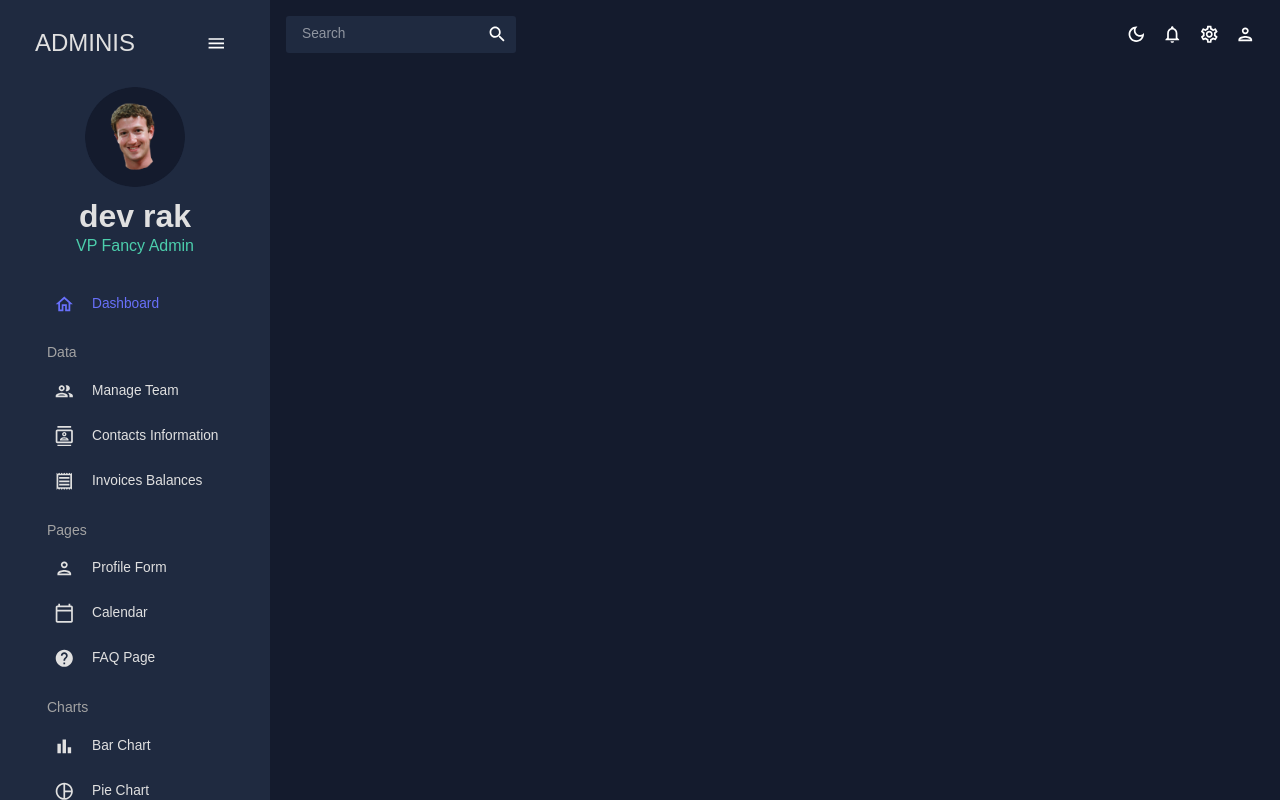
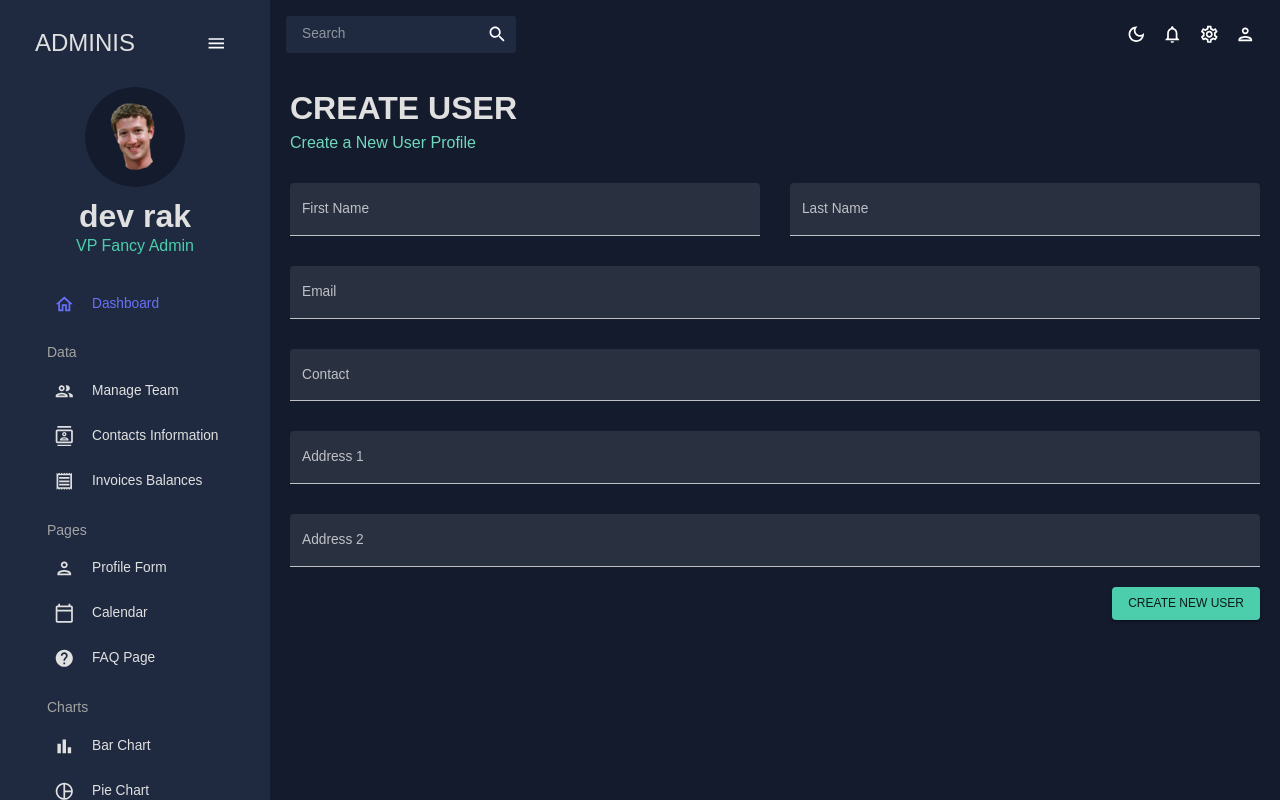
Before and after one commit to developer-rak/admin_dashboard_full, a React (Create React App) app: page /form in a window 1280 px wide. Built offline with nearby package versions, Linux system fonts and the light colour scheme.

Commit message:
user form

```diff
--- a/src/App.js
+++ b/src/App.js
@@ -6,9 +6,9 @@
 import Dashboard from './scenes/dashboard';
 import Team from './scenes/team';
 import Contacts from './scenes/contacts';
-// import Invoices from './scenes/invoices';
+import Invoices from './scenes/invoices';
+import Form from './scenes/form';
 // import Bar from './scenes/bar';
-// import Form from './scenes/form';
 // import Line from './scenes/line';
 // import Pie from './scenes/pie';
 // import FAQ from './scenes/faq';
@@ -30,9 +30,9 @@
               <Route path='/' element={<Dashboard />} />
               <Route path='/team' element={<Team />} />
               <Route path='/contacts' element={<Contacts />} />
-              {/* <Route path='/invoices' element={<Invoices />} /> */}
+              <Route path='/invoices' element={<Invoices />} />
+              <Route path='/form' element={<Form />} />
               {/* <Route path='/bar' element={<Bar />} /> */}
-              {/* <Route path='/form' element={<Form />} /> */}
               {/* <Route path='/line' element={<Line />} /> */}
               {/* <Route path='/pie' element={<Pie />} /> */}
               {/* <Route path='/faq' element={<FAQ />} /> */}
--- /dev/null
+++ b/src/scenes/form/index.jsx
@@ -0,0 +1,155 @@
+import { Box, Button, TextField } from "@mui/material";
+import { Formik } from "formik";
+import * as yup from "yup";
+import useMediaQuery from "@mui/material/useMediaQuery";
+
+import Header from "../../components/Header";
+
+const Form = () => {
+   const isNonMobile = useMediaQuery("(min-width: 600px)");
+
+   const handleFormSubmit = (values) => {
+      console.log(values);
+   }
+
+   return (
+      <Box m="20px">
+         <Header title="CREATE USER" subtitle="Create a New User Profile" />
+
+         <Formik
+            onSubmit={handleFormSubmit}
+            initialValues={initialValues}
+            validationSchema={userSchema}
+         >
+            {({
+               values,
+               errors,
+               touched,
+               handleBlur,
+               handleChange,
+               handleSubmit,
+            }) => (
+               <form onSubmit={handleSubmit}>
+                  <Box
+                     display="grid"
+                     gap="30px"
+                     gridTemplateColumns="repeat(4, minmax(0, 1fr))"
+                     sx={{
+                        "& > div": { gridColumn: isNonMobile ? undefined : "span 4" },
+                      }}
+                  >
+                     <TextField
+                        fullWidth
+                        variant="filled"
+                        type="text"
+                        label="First Name"
+                        onBlur={handleBlur}
+                        onChange={handleChange}
+                        value={values.firstName}
+                        name="firstName"
+                        error={!!touched.firstName && !!errors.firstName}
+                        helperText={touched.firstName && errors.firstName}
+                        sx={{ gridColumn: "span 2" }}
+                     />
+                     <TextField
+                        fullWidth
+                        variant="filled"
+                        type="text"
+                        label="Last Name"
+                        onBlur={handleBlur}
+                        onChange={handleChange}
+                        value={values.lastName}
+                        name="lastName"
+                        error={!!touched.lastName && !!errors.lastName}
+                        helperText={touched.lastName && errors.lastName}
+                        sx={{ gridColumn: "span 2" }}
+                     />
+                     <TextField
+                        fullWidth
+                        variant="filled"
+                        type="text"
+                        label="Email"
+                        onBlur={handleBlur}
+                        onChange={handleChange}
+                        value={values.email}
+                        name="email"
+                        error={!!touched.email && !!errors.email}
+                        helperText={touched.email && errors.email}
+                        sx={{ gridColumn: "span 4" }}
+                     />
+                     <TextField
+                        fullWidth
+                        variant="filled"
+                        type="text"
+                        label="Contact"
+                        onBlur={handleBlur}
+                        onChange={handleChange}
+                        value={values.contact}
+                        name="contact"
+                        error={!!touched.contact && !!errors.contact}
+                        helperText={touched.contact && errors.contact}
+                        sx={{ gridColumn: "span 4" }}
+                     />
+                     <TextField
+                        fullWidth
+                        variant="filled"
+                        type="text"
+                        label="Address 1"
+                        onBlur={handleBlur}
+                        onChange={handleChange}
+                        value={values.address1}
+                        name="address1"
+                        error={!!touched.address1 && !!errors.address1}
+                        helperText={touched.address1 && errors.address1}
+                        sx={{ gridColumn: "span 4" }}
+                     />
+                     <TextField
+                        fullWidth
+                        variant="filled"
+                        type="text"
+                        label="Address 2"
+                        onBlur={handleBlur}
+                        onChange={handleChange}
+                        value={values.address2}
+                        name="address2"
+                        error={!!touched.address2 && !!errors.address2}
+                        helperText={touched.address2 && errors.address2}
+                        sx={{ gridColumn: "span 4" }}
+                     />
+                  </Box>
+                  <Box display="flex" justifyContent="end" mt="20px">
+                      <Button type="submit" color="secondary" variant="contained">
+                        Create New User
+                      </Button>
+                  </Box>
+               </form>
+            )}
+         </Formik>
+      </Box>
+   );
+};
+
+   const phoneRegExp = /^((\+[1-9]{1,4}[ -]?)|(\([0-9]{2,3}\)[ -]?)|([0-9]{2,4})[ -]?)*?[0-9]{3,4}[ -]?[0-9]{3,4}$/;
+
+   const userSchema = yup.object().shape({
+      firstName: yup.string().required("required"),
+      lastName: yup.string().required("required"),
+      email: yup.string().email("invalid email").required("required"),
+      contact: yup
+         .string()
+         .matches(phoneRegExp, "Phone number is not valid")
+         .required("required"),
+      address1: yup.string().required("required"),
+      address2: yup.string().required("required"),
+   })
+
+   const initialValues = {
+      firstName: "",
+      lastName: "",
+      email: "",
+      contact: "",
+      address1: "",
+      address2: "",
+   }
+
+export default Form;
--- /dev/null
+++ b/src/scenes/invoices/index.jsx
@@ -0,0 +1,95 @@
+import { Box, Typography, useTheme } from "@mui/material";
+import { DataGrid } from "@mui/x-data-grid";
+import { tokens } from "../../theme";
+import { mockDataInvoices } from "../../data/mockData";
+
+import Header from "../../components/Header";
+
+const Invoices = () => {
+   const theme = useTheme();
+   const colors = tokens(theme.palette.mode);
+
+   const columns = [
+      {
+         field: "id",
+         headerName: "ID",
+      },
+      {
+         field: "name",
+         headerName: "Name",
+         flex: 1,
+         cellClassName: "name-column--cell",
+      },
+      {
+         field: "phone",
+         headerName: "Phone Number",
+         flex: 1,
+      },
+      {
+         field: "email",
+         headerName: "Email",
+         flex: 1,
+      },
+      {
+         field: "cost",
+         headerName: "Cost",
+         flex: 1,
+         renderCell: (params) => (
+            <Typography color={colors.greenAccent[500]}>
+               ${params.row.cost}
+            </Typography>
+         )
+      },
+      {
+         field: "date",
+         headerName: "Date",
+         flex: 1,
+      },
+   ];
+
+   return (
+      <Box m="10px 20px" >
+         <Header title="INVOICES" subtitle="List of Invoice Balances" />
+         <Box
+            m="20px 0 0 0"
+            height="75vh"
+            sx={{
+               "& .MuiDataGrid-root": {
+                  border: "none",
+               },
+               "& .MuiDataGrid-cell": {
+                  borderBottom: "none",
+               },
+               "& .name-column--cell": {
+                  color: colors.greenAccent[300],
+               },
+               "& .MuiDataGrid-columnHeaders": {
+                  backgroundColor: colors.blueAccent[700],
+                  borderBottom: "none",
+               },
+               "& .MuiDataGrid-virtualScroller": {
+                  backgroundColor: colors.primary[400],
+               },
+               "& .MuiDataGrid-footerContainer": {
+                  borderTop: "none",
+                  backgroundColor: colors.blueAccent[700],
+               },
+               "& .MuiDataGrid-toolbarContainer .MuiButton-text": {
+                  color: `${colors.grey[100]} !important`
+               },
+               "& .MuiCheckbox-root": {
+                  color: `${colors.greenAccent[200]} !important`
+               },
+            }}
+         >
+            <DataGrid
+               checkboxSelection
+               rows={mockDataInvoices}
+               columns={columns}
+            />
+         </Box>
+      </Box>
+   );
+}
+
+export default Invoices;
```
